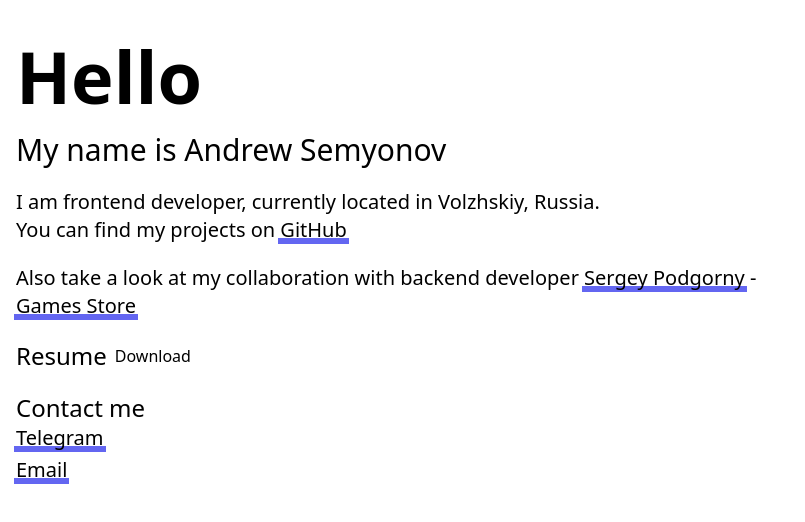
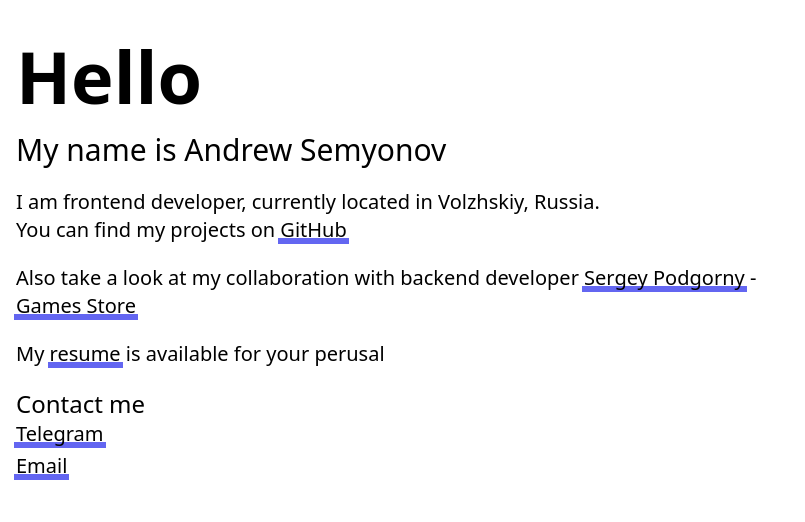
Before and after one commit to Andrew-Sem/personal-site, a Next.js app: page / in a window 1280 px wide. Shown: the top 522 px of the page, without its empty margins (0-805 px from the left). Built offline with nearby package versions, Linux system fonts and the light colour scheme.

Commit message:
add resume review

```diff
--- a/src/app/page.tsx
+++ b/src/app/page.tsx
@@ -27,12 +27,13 @@ export default function Home() {
             Games Store
           </Link>
         </P>
-        <div className={"mt-5 flex space-x-2 items-center"}>
-          <h4 className={"text-2xl"}>Resume</h4>
-          <a href="/pdfs/resume.pdf" download={"resume.pdf"}>
-            Download
-          </a>
-        </div>
+        <P>
+          My&nbsp;
+          <Link href="/pdfs/Resume.pdf" target="_blank">
+            resume
+          </Link>
+          &nbsp;is available for your perusal
+        </P>
         <div className={"mt-5"}>
           <h4 className={"text-2xl"}>Contact me</h4>
           <ul className={"space-y-1"}>
--- a/src/components/Link.tsx
+++ b/src/components/Link.tsx
@@ -1,17 +1,21 @@
-import {FC, ReactNode} from 'react';
+import { FC, ReactNode } from "react";
 
-interface LinkProps{
-    href: string
-    children: ReactNode
+interface LinkProps {
+  href: string;
+  children: ReactNode;
+  download?: string;
+  target?: "_blank";
 }
 
-export const Link: FC<LinkProps> = ({href, children}) => {
+export const Link: FC<LinkProps> = ({ children, ...props }) => {
   return (
     <a
-            className={"relative inline-block text-xl hover:text-white duration-200 before:block before:absolute before:-inset-x-0.5 before:bottom-0 before:bg-indigo-500 before:h-1.5 hover:before:h-full hover:before:bottom-0 before:duration-200 cursor-pointer hover:duration-400"}
-            href={href}
+      className={
+        "relative inline-block text-xl hover:text-white duration-200 before:block before:absolute before:-inset-x-0.5 before:bottom-0 before:bg-indigo-500 before:h-1.5 hover:before:h-full hover:before:bottom-0 before:duration-200 cursor-pointer hover:duration-400"
+      }
+      {...props}
     >
       <span className={"relative"}>{children}</span>
     </a>
   );
-}
+};
```
Also changed, not shown: 1 other file (tests, documents, lock files or other folders). Lines whose indentation alone changed are shown as unchanged.
